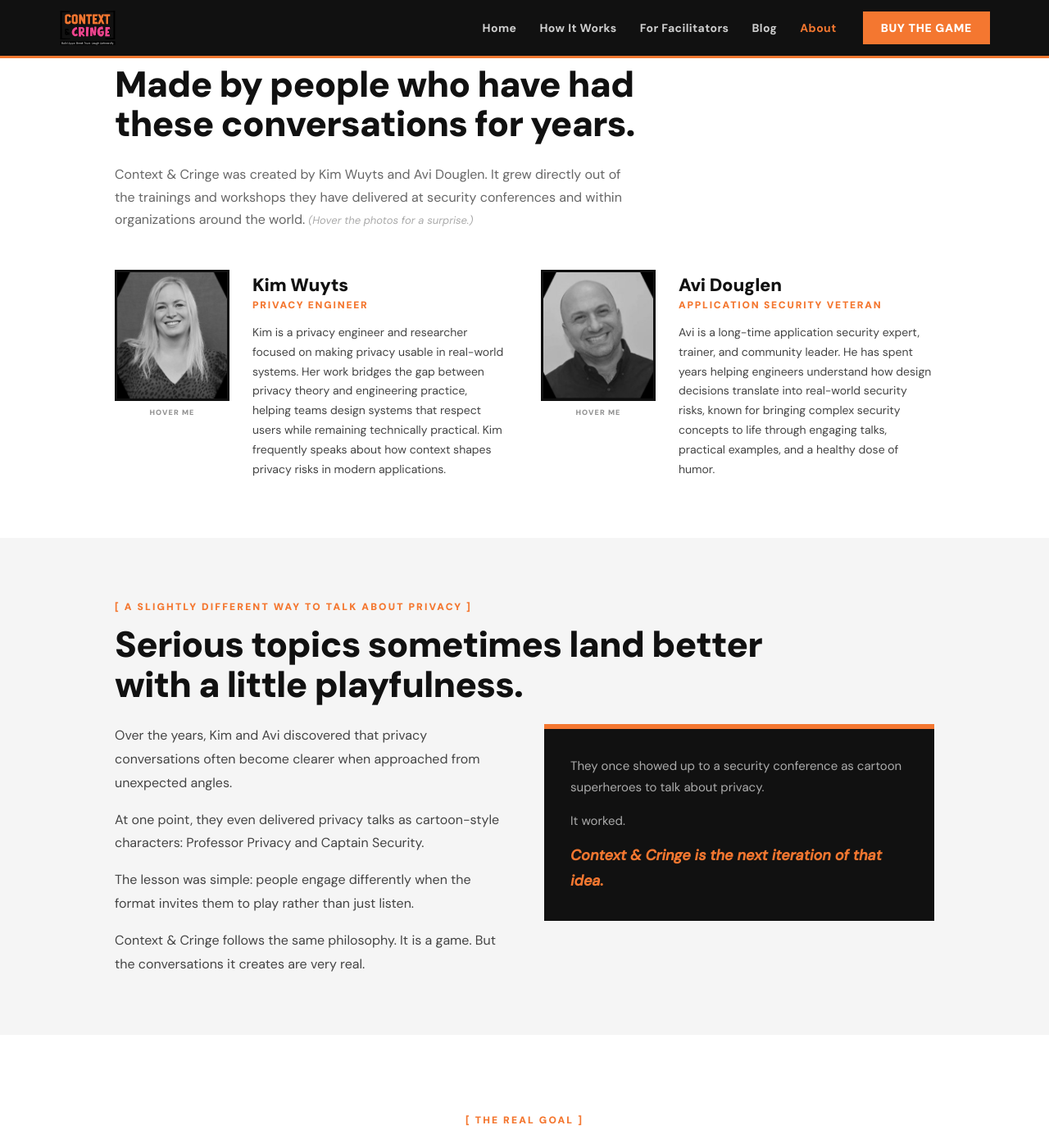
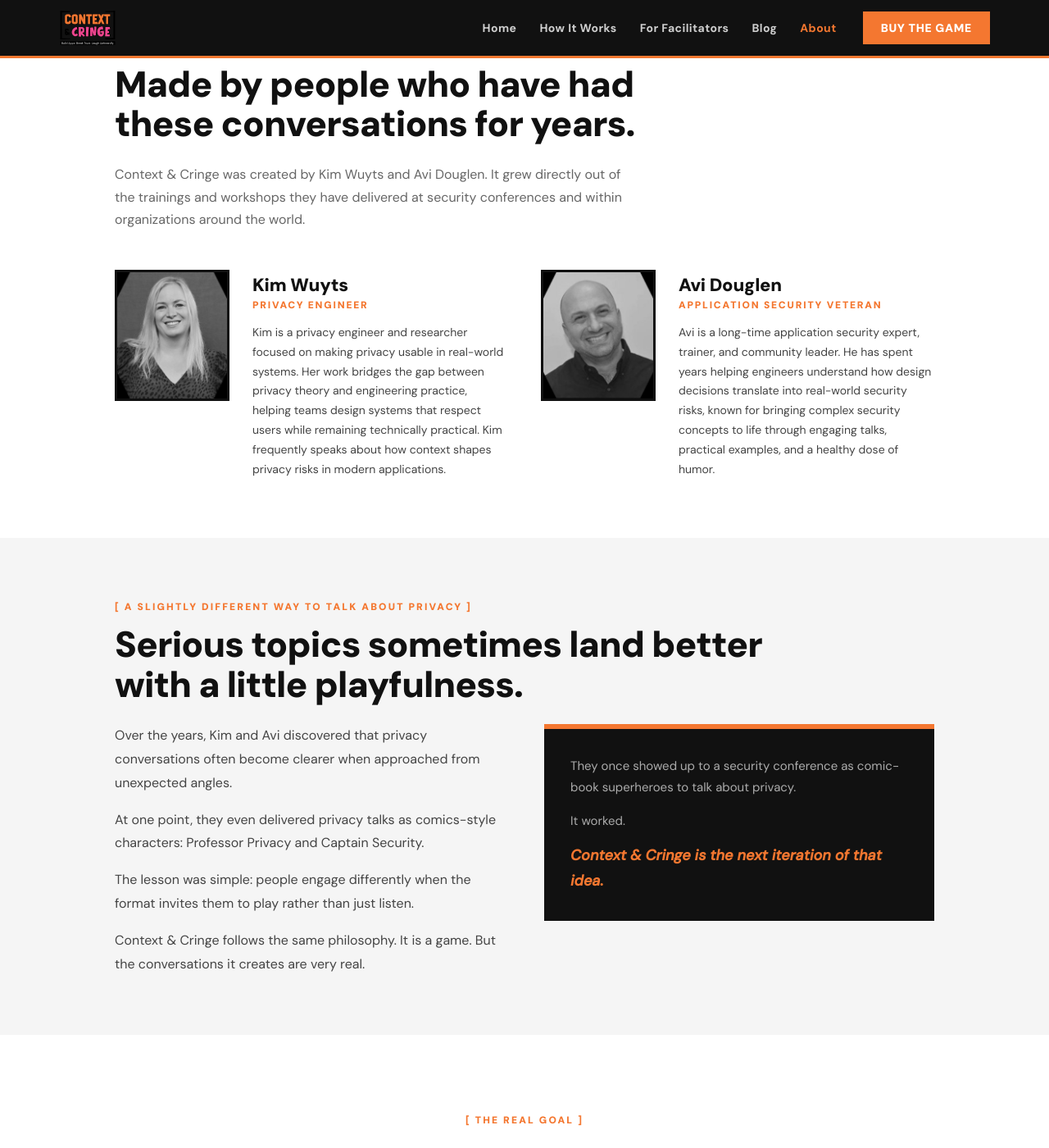
Before and after one commit to ContextAndCringe/www, a Jekyll site: the page built from about.html, in a window 1280 px wide and 1400 px high, scrolled down 1646 px. Shown: the whole window at 82% size. Built offline with Jekyll 4.4.1, drawn with Linux system fonts in a browser that asks for light colours; some of the changed text lies outside the part shown.

Commit message:
About page

```diff
--- a/about.html
+++ b/about.html
@@ -121,7 +121,7 @@
           <div class="mini-vote comfy">Comfy</div>
           <div class="mini-vote cringe">Cringe</div>
         </div>
-        <p class="game-note">The real game is not the score. It is the moment when someone says &ldquo;Wait... I would not be comfortable with that.&rdquo;</p>
+        <p class="game-note">The point of the game is not winning. It is the moment when someone says &ldquo;Wait... I would not be comfortable with that.&rdquo;</p>
       </div>
     </div>
   </div>
@@ -134,7 +134,7 @@
   <div class="section-inner">
     <span class="section-label">[ The Creators ]</span>
     <h2 class="section-title">Made by people who have had<br>these conversations for years.</h2>
-    <p class="creators-intro">Context &amp; Cringe was created by Kim Wuyts and Avi Douglen. It grew directly out of the trainings and workshops they have delivered at security conferences and within organizations around the world. <em style="font-size:13px;color:#aaa">(Hover the photos for a surprise.)</em></p>
+    <p class="creators-intro">Context &amp; Cringe was created by Kim Wuyts and Avi Douglen. It grew directly out of the trainings and workshops they have delivered at security conferences and within organizations around the world.</p>
 
     <div class="creator-cards">
 
@@ -144,7 +144,6 @@
             <div class="creator-face"><img src="{{ '/assets/images/kim.png' | relative_url }}" alt="Kim Wuyts" /></div>
             <div class="creator-hero"><img src="{{ '/assets/images/professorprivacy.png' | relative_url }}" alt="Professor Privacy" /></div>
           </div>
-          <div class="hover-hint">Hover me</div>
         </div>
         <div class="creator-info">
           <div class="creator-name">Kim Wuyts</div>
@@ -159,7 +158,6 @@
             <div class="creator-face"><img src="{{ '/assets/images/avi.png' | relative_url }}" alt="Avi Douglen" /></div>
             <div class="creator-hero"><img src="{{ '/assets/images/captainsecurity.png' | relative_url }}" alt="Captain Security" /></div>
           </div>
-          <div class="hover-hint">Hover me</div>
         </div>
         <div class="creator-info">
           <div class="creator-name">Avi Douglen</div>
@@ -180,12 +178,12 @@
     <div class="philosophy-grid">
       <div class="philosophy-text">
         <p>Over the years, Kim and Avi discovered that privacy conversations often become clearer when approached from unexpected angles.</p>
-        <p>At one point, they even delivered privacy talks as cartoon-style characters: Professor Privacy and Captain Security.</p>
+        <p>At one point, they even delivered privacy talks as comics-style characters: Professor Privacy and Captain Security.</p>
         <p>The lesson was simple: people engage differently when the format invites them to play rather than just listen.</p>
         <p>Context &amp; Cringe follows the same philosophy. It is a game. But the conversations it creates are very real.</p>
       </div>
       <div class="philosophy-aside">
-        <p>They once showed up to a security conference as cartoon superheroes to talk about privacy.</p>
+        <p>They once showed up to a security conference as comic-book superheroes to talk about privacy.</p>
         <p>It worked.</p>
         <p class="aside-kicker">Context &amp; Cringe is the next iteration of that idea.</p>
       </div>
```
